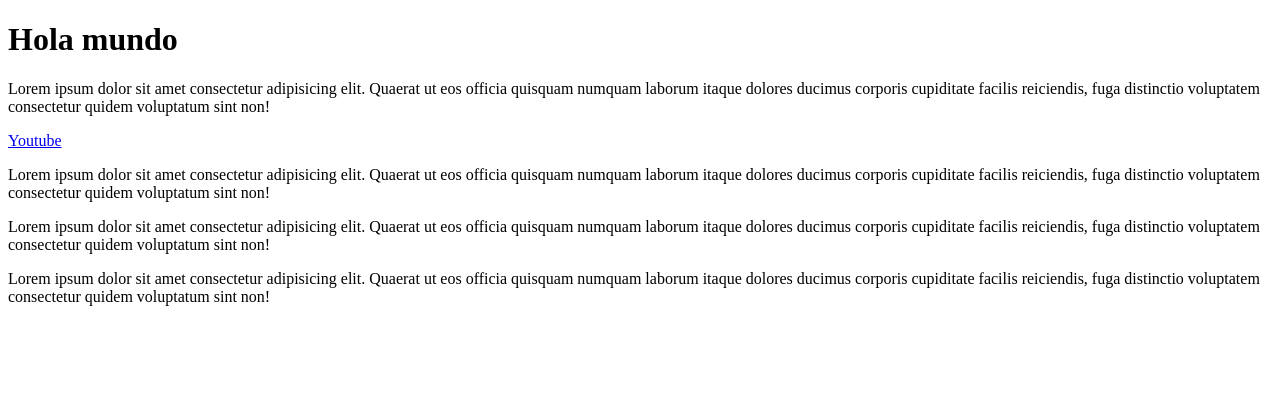
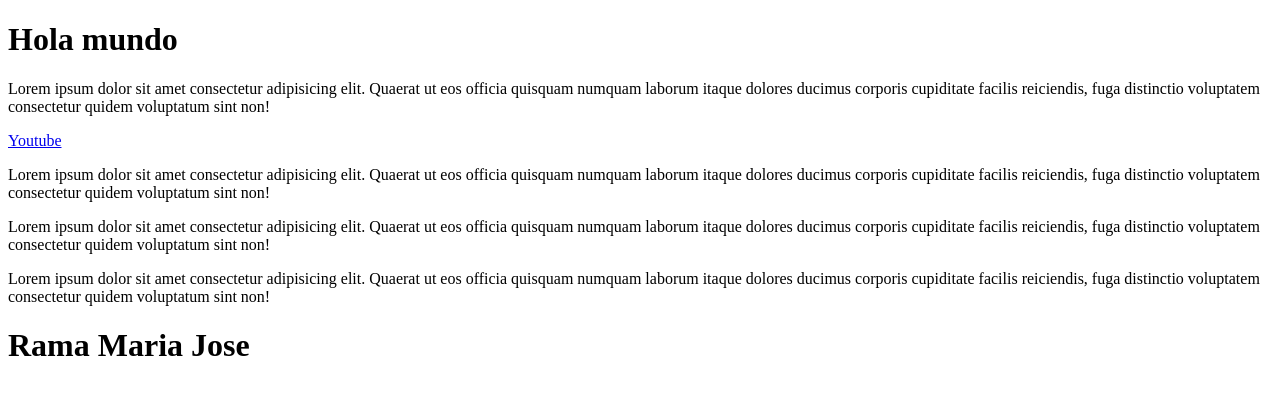
Before and after one commit to dcortesnet/flujo-basico-git, a plain HTML site: page index.html in a window 1280 px wide. Drawn offline with Linux system fonts and the light colour scheme.

Commit message:
Día 1 Maria Jose

```diff
--- a/index.html
+++ b/index.html
@@ -16,6 +16,6 @@
      <p>Lorem ipsum dolor sit amet consectetur adipisicing elit. Quaerat ut eos officia quisquam numquam laborum itaque dolores ducimus corporis cupiditate facilis reiciendis, fuga distinctio voluptatem consectetur quidem voluptatum sint non!</p>
 
       <p>Lorem ipsum dolor sit amet consectetur adipisicing elit. Quaerat ut eos officia quisquam numquam laborum itaque dolores ducimus corporis cupiditate facilis reiciendis, fuga distinctio voluptatem consectetur quidem voluptatum sint non!</p>
-
+ <h1>Rama Maria Jose</h1>
 </body>
 </html>
```
